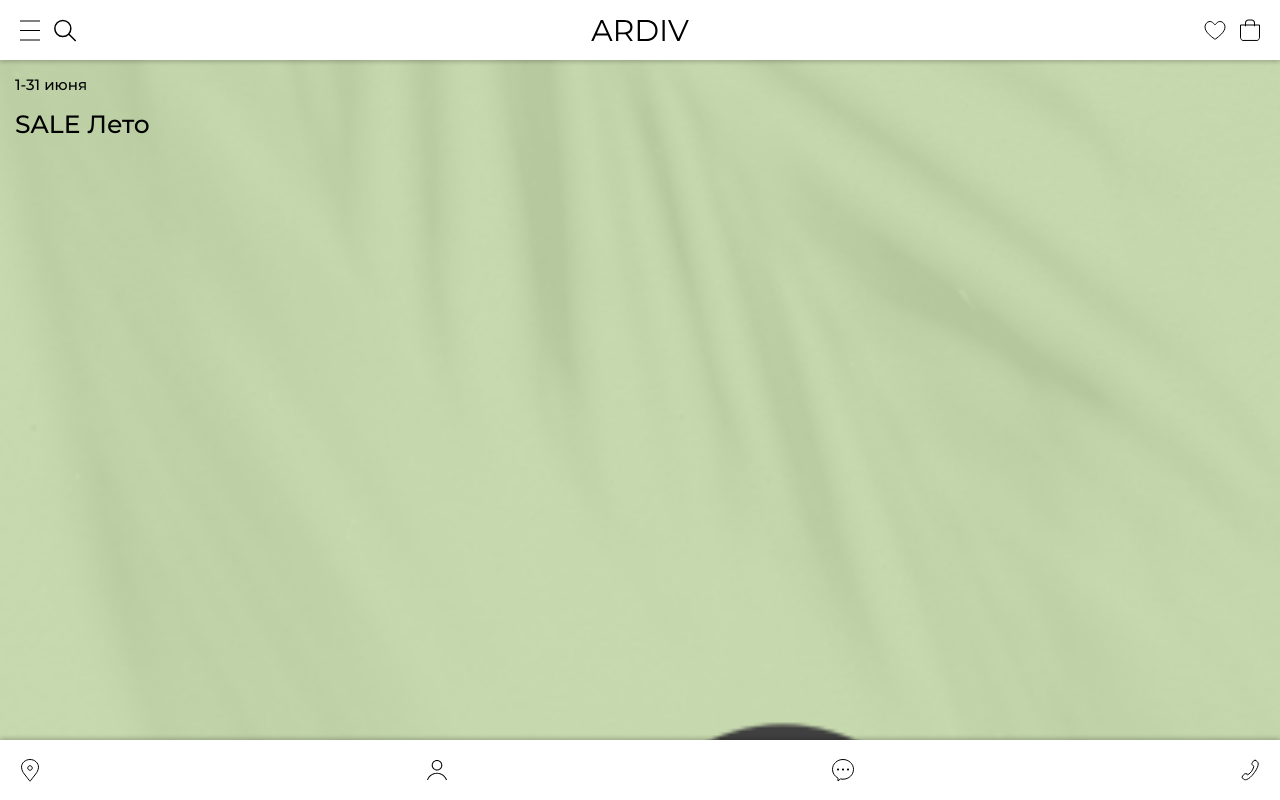
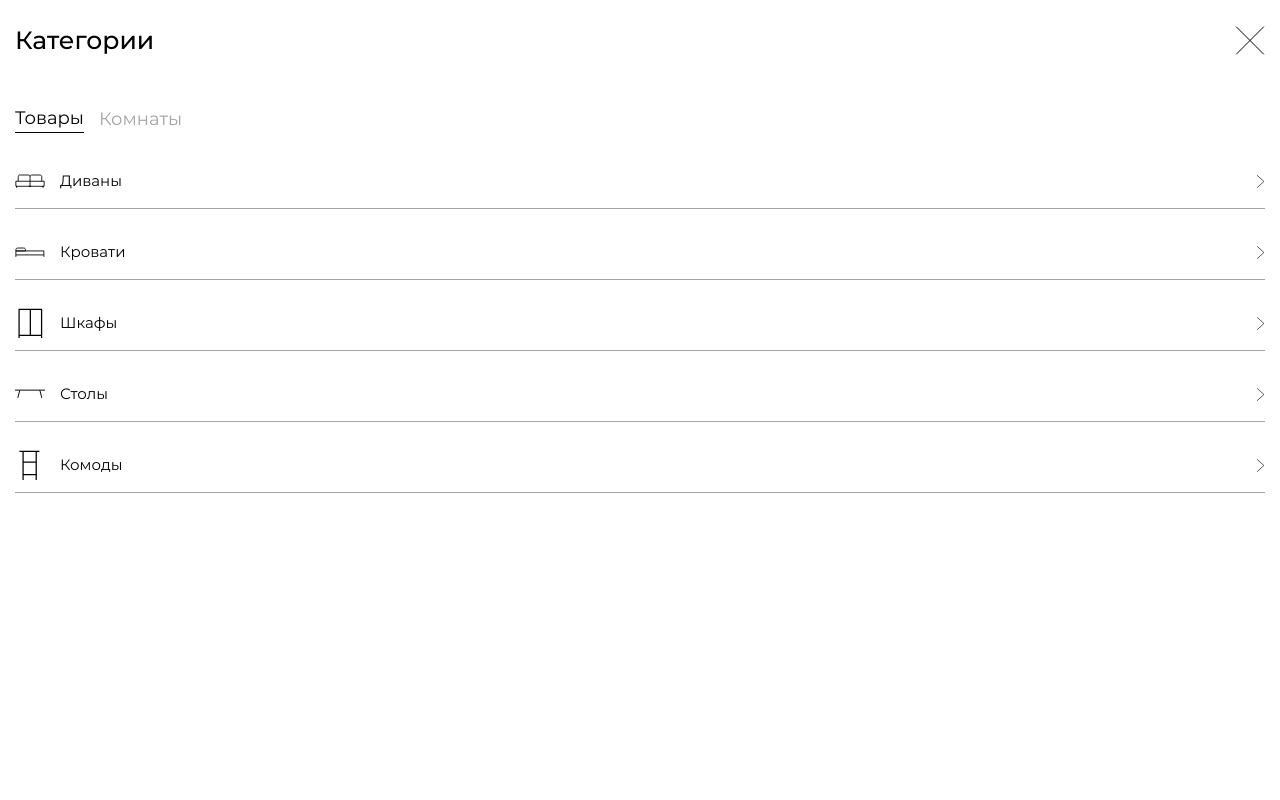
Before and after one commit to Protolan/web-ar-e-commerce, a plain HTML site: page index.html in a window 1280 px wide. Both pictures are taken after a click on the element 30 px from the left and 30 px from the top of the page. Shown: the top 800 px of the page. Drawn offline with nearby package versions, Linux system fonts and the light colour scheme.

Commit message:
goodTypeUpdate

```diff
--- a/components/goodTypesScreen.js
+++ b/components/goodTypesScreen.js
@@ -6,50 +6,83 @@ export class GoodTypeScreen extends Component {
     super(props);
     this.state = {
       isHidden: true,
+      isGoods: true,
     };
-    this.cities = this.createLocationHTML(props.cities);
   }
 
   componentDidMount() {
-    window.addEventListener("locationClicked", this.show);
+    window.addEventListener("categoryClicked", this.show);
   }
 
   componentWillUnmount() {
-    window.removeEventListener("locationClicked", this.show);
+    window.removeEventListener("categoryClicked", this.show);
   }
 
   show = () => {
     this.setState({ isHidden: false });
   };
 
-  locationPicked = (city) => {
+  exit = () => {
     this.setState({ isHidden: true });
-    window.dispatchEvent(new CustomEvent("locationPicked", { detail: city }));
+    window.dispatchEvent(new Event("categoryExit"));
   };
 
-  locationExit = () => {
-    this.setState({ isHidden: true });
-    window.dispatchEvent(new Event("locationExit"));
-  };
-
-  createLocationHTML = (cityArray) => {
-    return cityArray.map(
+  getCurrentCategories = () => {
+    console.log(this.props.categories.goods);
+    const categories = this.state.isGoods
+      ? this.props.categories.goods
+      : this.props.categories.rooms;
+    return categories.map(
       (value) =>
-        html`<div class="city-pick" onClick=${this.locationPicked}>
-          ${value}
+        html`<div class="good-type-item">
+          <div class="good-type-item">
+            <div class="good-type-str">
+              <img class="icon-container " src=${value.image} />
+              <div>${value.name}</div>
+              <img class="good-type-arrow" src="assets/Arrow.svg" />
+            </div>
+          </div>
+          <div class="divider"></div>
         </div>`
     );
   };
 
+  setGoods = () => {
+    this.setState({ isGoods: true });
+  };
+  setRooms = () => {
+    this.setState({ isGoods: false });
+  };
+
   render() {
-    const classes = `location overlay ${this.state.isHidden ? "" : "open"}`;
+    const classes = `good-type overlay ${this.state.isHidden ? "" : "open"}`;
     return html`
       <div class=${classes}>
         <div class="overlay-header">
-          <h1>Укажите свой город</h1>
-          <img src="assets/ExitButton.svg" onClick=${this.locationExit} />
+          <h1>Категории</h1>
+          <img src="assets/ExitButton.svg" onClick=${this.exit} />
         </div>
-        <div class="location-container">${this.cities}</div>
+        <div class="good-type-container">
+          <div class="good-type-categories">
+            <div
+              onClick=${this.setGoods}
+              class="good-type-category-button ${this.state.isGoods
+                ? "current"
+                : ""}"
+            >
+              Товары
+            </div>
+            <div
+              onClick=${this.setRooms}
+              class="good-type-category-button ${this.state.isGoods
+                ? ""
+                : "current"}"
+            >
+              Комнаты
+            </div>
+          </div>
+          <div class="good-type-list">${this.getCurrentCategories()}</div>
+        </div>
       </div>
     `;
   }
--- a/components/header.js
+++ b/components/header.js
@@ -36,6 +36,10 @@ export class Header extends Component {
     window.dispatchEvent(new Event("favouriteClick"));
   };
 
+  categoryClick = () => {
+    window.dispatchEvent(new Event("categoryClicked"));
+  };
+
   handleScroll = () => {
     const currentScrollPos = window.scrollY;
     const scollMinDistant = 20;
@@ -65,7 +69,9 @@ export class Header extends Component {
     return html`
       <div class="${classes}">
         <div class="header-left">
-          <div class="icon-container"><img src="assets/Menu.svg" /></div>
+          <div onClick=${this.categoryClick} class="icon-container">
+            <img src="assets/Menu.svg" />
+          </div>
           <div class="icon-container"><img src="assets/Search.svg" /></div>
         </div>
         <img
--- /dev/null
+++ b/database/categories.json
@@ -0,0 +1,16 @@
+{
+  "goods": [
+    { "name": "Диваны", "image": "./assets/Divan.svg" },
+    { "name": "Кровати", "image": "./assets/Bed.svg" },
+    { "name": "Шкафы", "image": "./assets/Wardrobe.svg" },
+    { "name": "Столы", "image": "./assets/table.svg" },
+    { "name": "Комоды", "image": "./assets/cabinet.svg" }
+  ],
+  "rooms": [
+    { "name": "Гостиная", "image": "./assets/livingRoom.svg" },
+    { "name": "Спальня", "image": "./assets/Bed.svg" },
+    { "name": "Кухня", "image": "./assets/kitchen.svg" },
+    { "name": "Десткая", "image": "./assets/ChildrenRoom.svg" },
+    { "name": "Сад и дача", "image": "./assets/Garden.svg" }
+  ]
+}
--- a/database/goods/amrano.json
+++ b/database/goods/amrano.json
@@ -20,5 +20,6 @@
     },
     { "Title": "Ткань", "Description": "велюр" },
     { "Title": "Страна", "Description": "Россия" }
-  ]
+  ],
+  "description": "Диван Льери Мини представляет собой сокращенную версию популярной модели Льери в скандинавском стиле. Его узкие подлокотники, объемные подушки и изящные ножки необычной формы делают его выразительным элементом в любом интерьере. Благодаря компактным размерам диван прекрасно впишется в ограниченное пространство, такое как кухня, квартира-студия или балкон."
 }
--- a/scripts/database.js
+++ b/scripts/database.js
@@ -3,6 +3,7 @@ class Database {
     this.initialization = Promise.all([
       this.createGoods(),
       this.createCities(),
+      this.createCategories(),
     ]);
   }
 
@@ -19,6 +20,11 @@ class Database {
   async createCities() {
     let cities = await this.createBase([`database/cities/cities.json`]);
     this.cities = cities.cities.cities;
+  }
+
+  async createCategories() {
+    let categories = await this.createBase([`database/categories.json`]);
+    this.categories = categories.categories;
   }
 
   async createBase(filePaths) {
--- a/scripts/rendering/navPanels.js
+++ b/scripts/rendering/navPanels.js
@@ -7,6 +7,7 @@ import { Footer } from "../../components/footer.js";
 import { LocationScreen } from "../../components/locationScreen.js";
 import { AuthScreen } from "../../components/authScreen.js";
 import { FavouriteScreen } from "../../components/favouriteScreen.js";
+import { GoodTypeScreen } from "../../components/goodTypesScreen.js";
 import database from "../database.js";
 
 function addStylesheet(cssPath) {
@@ -31,12 +32,18 @@ async function start() {
   addStylesheet("styles/location.css");
   addStylesheet("styles/auth.css");
   addStylesheet("styles/favourite.css");
+  addStylesheet("styles/goodType.css");
   await database.initialization;
   document.body.append(
     createRenderComponent(html`<${LocationScreen} cities=${database.cities} />`)
   );
   document.body.append(createRenderComponent(html`<${AuthScreen} />`));
   document.body.append(createRenderComponent(html`<${FavouriteScreen} />`));
+  document.body.append(
+    createRenderComponent(
+      html`<${GoodTypeScreen} categories=${database.categories} />`
+    )
+  );
   document.body.prepend(createRenderComponent(html`<${Header} />`));
   document.body.append(createRenderComponent(html`<${Footer} />`));
 }
--- a/styles/goodType.css
+++ b/styles/goodType.css
@@ -1,3 +1,24 @@
+.good-type {
+  top: 0;
+  left: -100%;
+  transition: left 0.5s ease;
+}
+
+.good-type.open {
+  left: 0;
+}
+
+.good-type-container {
+  margin: 25px auto 25px;
+  font-family: "Montserrat";
+  width: calc(100% - 30px);
+  display: flex;
+  flex-direction: column;
+  align-items: flex-start;
+  text-align: left;
+  gap: 30px;
+}
+
 .good-type-categories {
   display: flex;
   flex-direction: row;
@@ -19,3 +40,41 @@
   border-bottom: 1px solid var(--primary-color);
   padding-bottom: 3px;
 }
+
+.good-type-list {
+  display: flex;
+  flex-direction: column;
+  justify-content: flex-start;
+  align-items: center;
+  width: 100%;
+  gap: 25px;
+}
+
+.good-type-item {
+  font-family: "Montserrat";
+  font-weight: 400;
+  font-size: 15px;
+  display: flex;
+  flex-direction: column;
+  justify-content: flex-start;
+  align-items: center;
+  gap: 10px;
+  width: 100%;
+}
+
+.good-type-str {
+  display: flex;
+  flex-direction: row;
+  justify-content: flex-start;
+  align-items: center;
+  position: relative;
+  gap: 15px;
+  width: 100%;
+  height: 35px;
+}
+
+.good-type-arrow {
+  position: absolute;
+  right: 0;
+  top: 35%;
+}
```
Also changed, not shown: goods.html (added, +20 -0 lines), assets/Arrow.svg (added).
